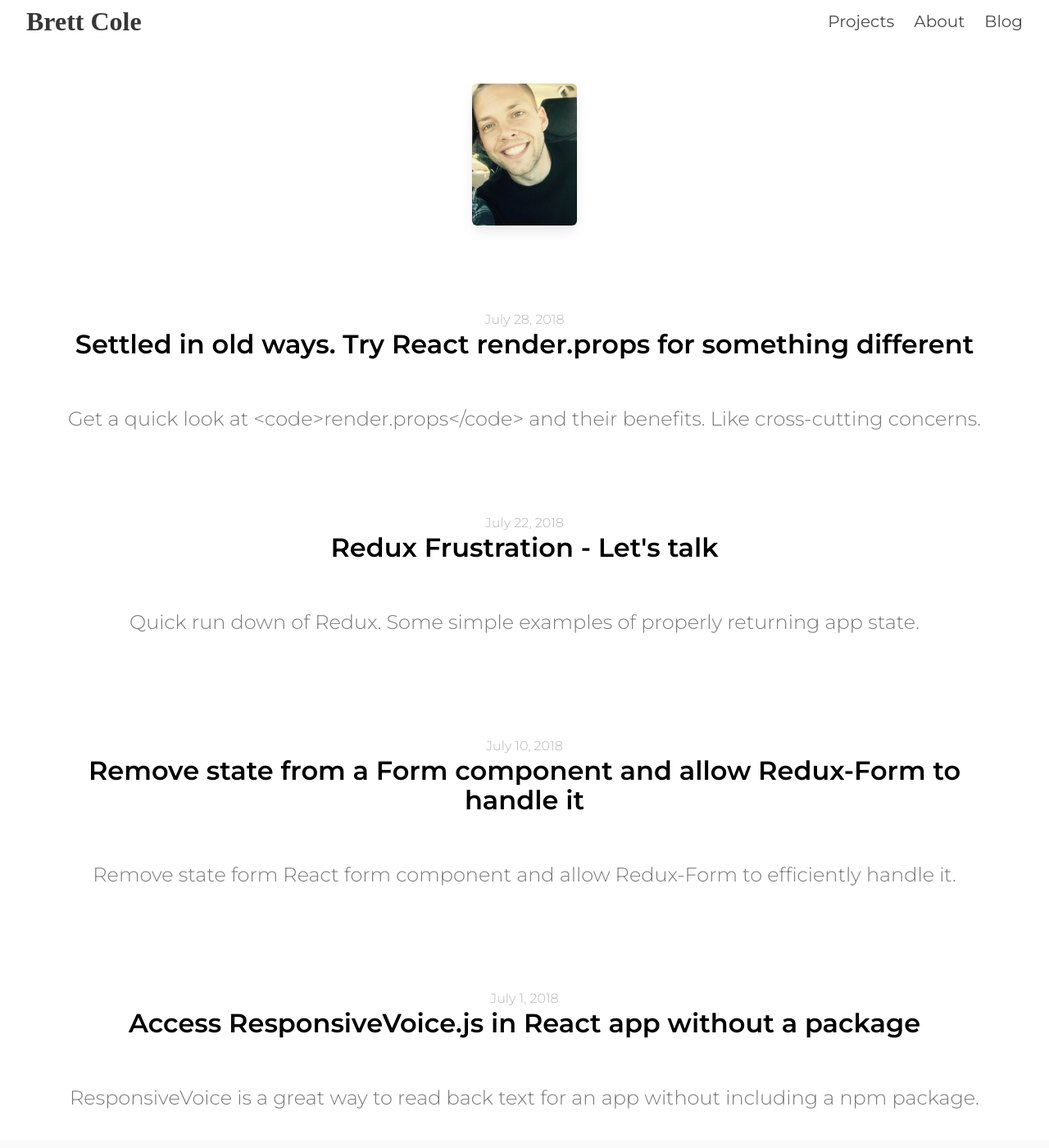
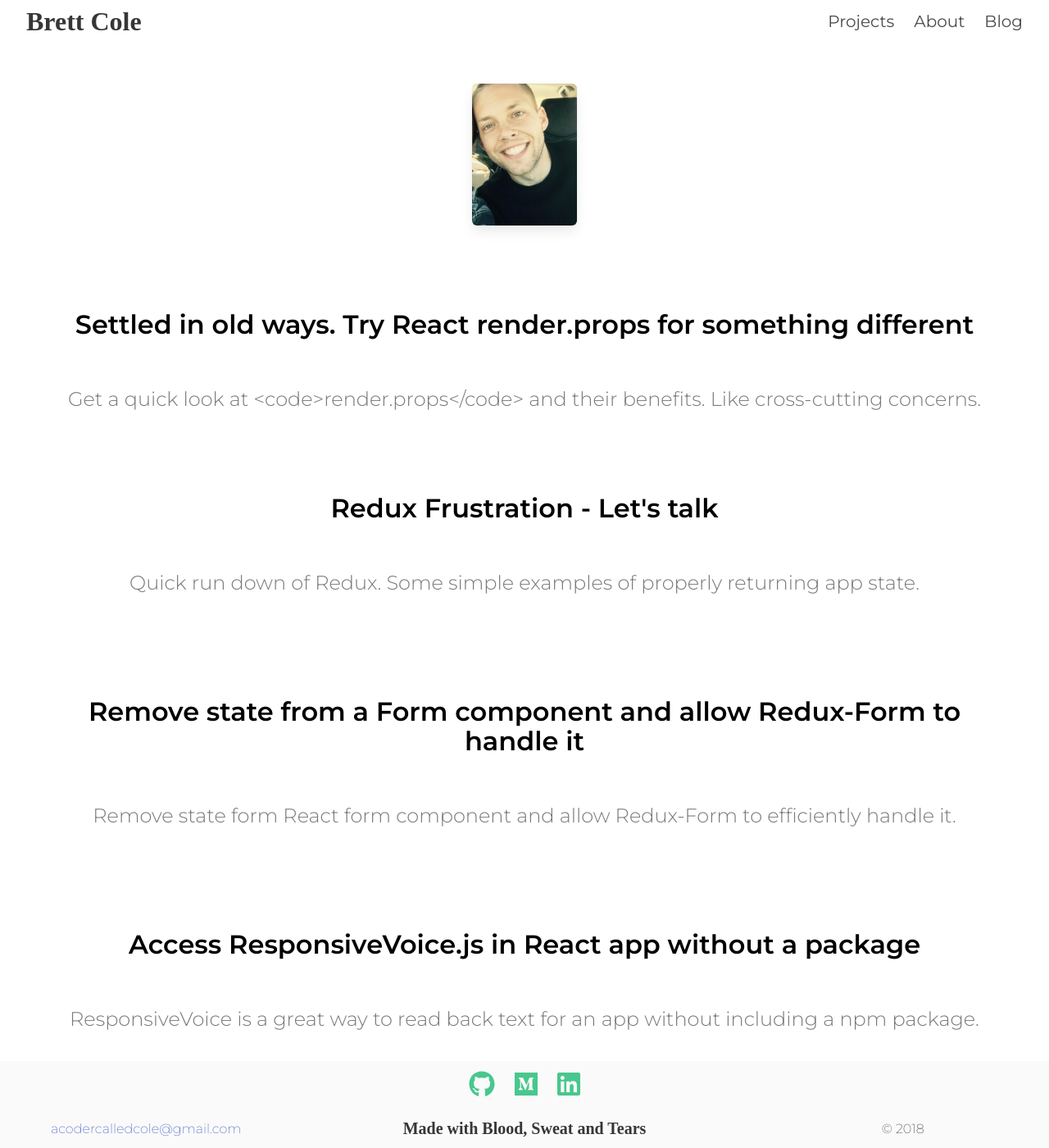
Before and after one commit to brettCole/personal-portfolio, a React (Create React App) app: page /blog in a window 1280 px wide. Shown: the top 1400 px of the page at 82% size. Built offline with nearby package versions, Linux system fonts and the light colour scheme; a web font is replaced by a local one.

Commit message:
removed dates for now

```diff
--- a/src/components/AllBlogs.js
+++ b/src/components/AllBlogs.js
@@ -12,7 +12,7 @@ const AllBlogs = () => {
       <Fade left>
         <IndividualBlogs
           blogLink = 'https://medium.com/@acodercalledcole/settled-in-old-ways-try-react-render-props-for-something-different-e30e8b06343a'
-          date = 'July 28, 2018'
+          /* date = 'July 28, 2018' */
           blogTitle = 'Settled in old ways. Try React render.props for something different'
           blogDescription = 'Get a quick look at <code>render.props</code> and their benefits. Like cross-cutting concerns.'
         />
@@ -21,7 +21,7 @@ const AllBlogs = () => {
       <Fade right>
         <IndividualBlogs
           blogLink = 'https://medium.com/@acodercalledcole/redux-frustration-lets-talk-e11582ed5708'
-          date = 'July 22, 2018'
+          /* date = 'July 22, 2018' */
           blogTitle = "Redux Frustration - Let's talk"
           blogDescription = 'Quick run down of Redux. Some simple examples of properly returning app state.'
         />
@@ -30,7 +30,7 @@ const AllBlogs = () => {
       <Fade left>
         <IndividualBlogs
           blogLink = 'https://itnext.io/remove-state-from-a-form-component-and-allow-redux-form-to-handle-it-b702fe75b7b5'
-          date = 'July 10, 2018'
+          /* date = 'July 10, 2018' */
           blogTitle = 'Remove state from a Form component and allow Redux-Form to handle it'
           blogDescription = 'Remove state form React form component and allow Redux-Form to efficiently handle it.'
         />
@@ -39,7 +39,7 @@ const AllBlogs = () => {
       <Fade right>
         <IndividualBlogs
           blogLink = 'https://itnext.io/access-responsivevoice-js-in-react-app-without-a-package-a062b8d92950'
-          date = 'July 1, 2018'
+          /* date = 'July 1, 2018' */
           blogTitle = 'Access ResponsiveVoice.js in React app without a package'
           blogDescription = 'ResponsiveVoice is a great way to read back text for an app without including a npm package.'
         />
--- a/src/components/IndividualBlogs.js
+++ b/src/components/IndividualBlogs.js
@@ -6,9 +6,9 @@ import '../css/BlogDetails.css';
 const IndividualBlogs = (props) => {
   return (
     <div className='container is-medium individual-blog-container'>
-      <p className='has-text-weight-light has-text-grey-light'>
+      {/* <p className='has-text-weight-light has-text-grey-light'>
         {props.date}
-      </p>
+      </p> */}
       <h3 className='title is-3'>
         <a href={props.blogLink}>
           {props.blogTitle}
```
